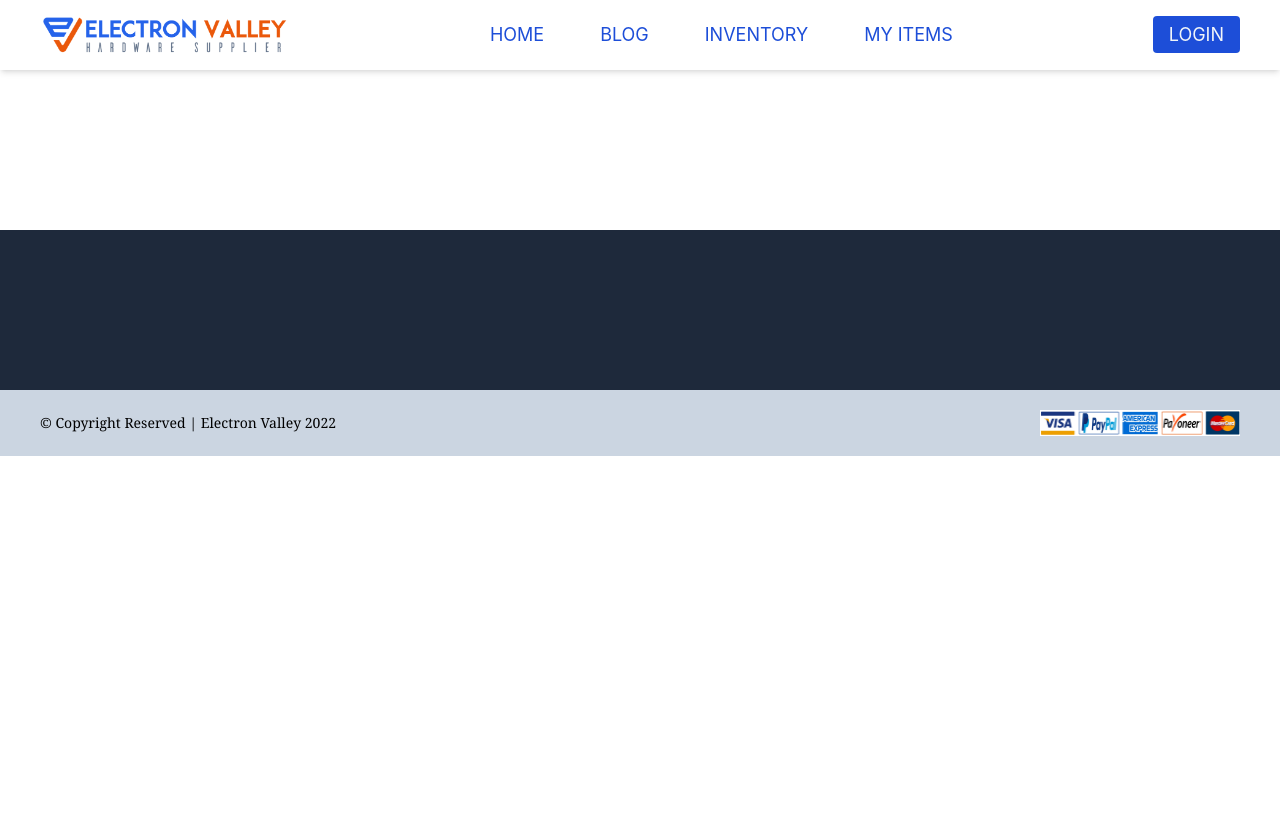
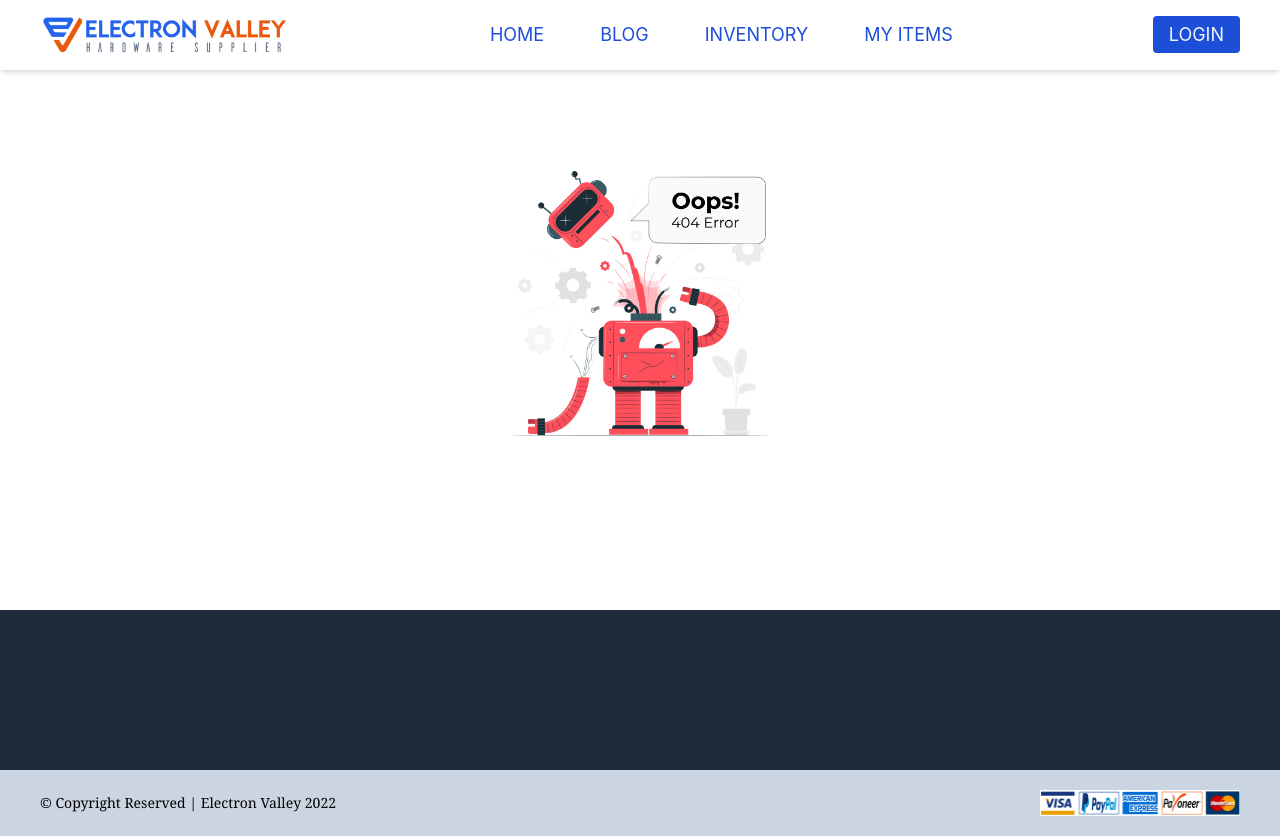
Before and after one commit to shareefrahat/electron-valley-client, a React (Create React App) app: page /login in a window 1280 px wide. Before the commit the page ends 800 px from the top, so only its background shows below. Built offline with nearby package versions, Linux system fonts and the light colour scheme.

Commit message:
not found route added

```diff
--- a/src/App.js
+++ b/src/App.js
@@ -3,6 +3,7 @@ import "./App.css";
 import Footer from "./components/Footer/Footer";
 import Header from "./components/Header/Header";
 import Home from "./pages/Home/Home";
+import NotFound from "./pages/NotFound/NotFound";
 
 function App() {
   return (
@@ -11,6 +12,7 @@ function App() {
       <Routes>
         <Route path="/" element={<Home></Home>}></Route>
         <Route path="/home" element={<Home></Home>}></Route>
+        <Route path="*" element={<NotFound></NotFound>}></Route>
       </Routes>
       <Footer></Footer>
     </div>
--- /dev/null
+++ b/src/pages/NotFound/NotFound.js
@@ -0,0 +1,13 @@
+import React from "react";
+import notfound from "../../images/notfound.jpg";
+const NotFound = () => {
+  return (
+    <>
+      <div className="my-20 ">
+        <img className="w-[300px] mx-auto" src={notfound} alt="" />
+      </div>
+    </>
+  );
+};
+
+export default NotFound;
```
Also changed, not shown: src/images/notfound.jpg (added).
